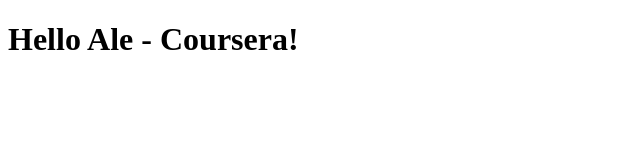
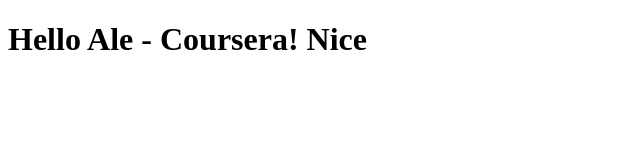
Before and after one commit to alerg11/coursera-test, a plain HTML site: page site/index.html in a window 1280 px wide. Shown: the whole page, without its empty margins (0-640 px from the left). Drawn offline with Linux system fonts and the light colour scheme.

Commit message:
Small addition to our page content

```diff
--- a/site/index.html
+++ b/site/index.html
@@ -4,6 +4,6 @@
 	<title>Hello Ale - Coursera!</title>
 </head>
 <body>
-<h1>Hello Ale - Coursera!</h1>
+<h1>Hello Ale - Coursera! Nice</h1>
 </body>
 </html>
```
